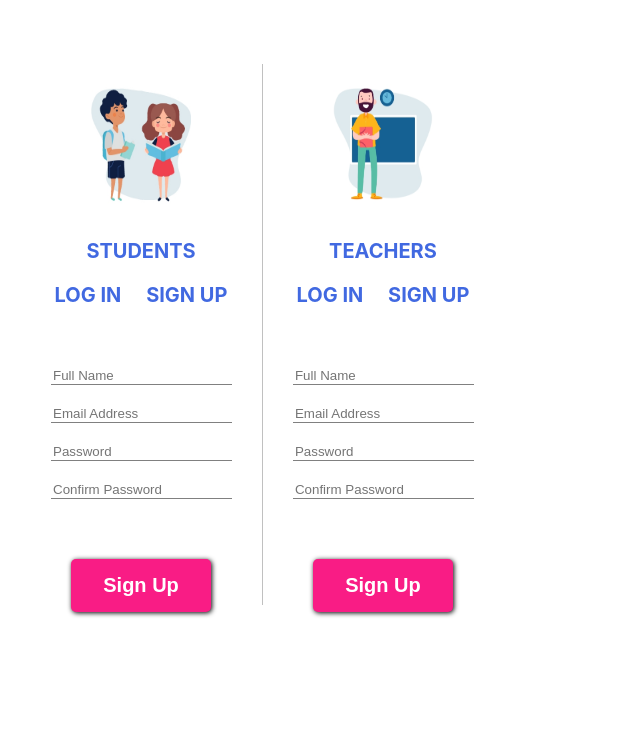
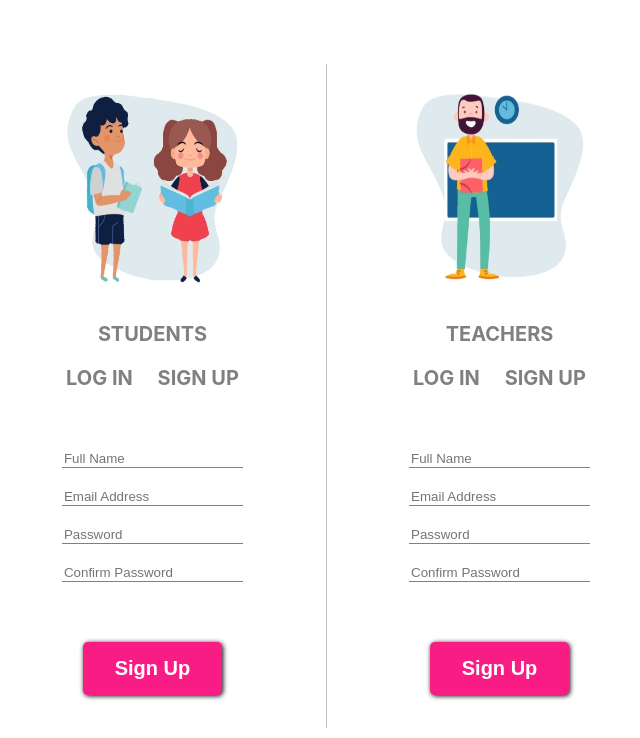
Before and after one commit to joechamberlain1/missionxteamzero-1, a React (Create React App) app: page /SignUp in a window 1280 px wide. Shown: the top 738 px of the page, without its empty margins (314-954 px from the left). Built offline with nearby package versions, Linux system fonts and the light colour scheme.

Commit message:
have moved all css for login/signup to one page

```diff
--- a/src/CSS/SignUp.css
+++ b/src/CSS/SignUp.css
@@ -1,12 +1,12 @@
-.Login{
+.Form{
     display: flex;
+    /* have kept the grid code incase we wanted to change */
+    /* display: grid;
+    grid-template-columns: auto auto; */
     justify-content: center;
-    z-index: 100;
-    align-items: center;
-    color:royalblue;
+    color:grey;
     text-align: center;
     padding: 5%;
-    width: 80%;
     text-decoration: none;
     font-family: -apple-system, BlinkMacSystemFont, "Segoe UI", Roboto, Oxygen,
     Ubuntu, Cantarell, "Open Sans", "Helvetica Neue", sans-serif;
@@ -16,51 +16,63 @@
 
 }
 
-
-
+/* these next two are the same apart from the border which is currently on the teacher's left */
 
 .StudentSignUp{
-    background-color: white;
-    width:200px;
-    height: 500px;
-    align-items: center;
-    justify-content: center;
+
+    width: 300px;
     padding: 2%;
     flex-wrap: nowrap;
 }
 
-a{
-    color: inherit;
-    margin:10px;
-    text-decoration:none;
-    margin-bottom: 2px;
+.TeacherSignUp{
 
-}
-
-
-a:hover{
-    text-decoration: underline 1px solid #F91C85;
-
-}
-
-.LogInPic{
-    height:120px;
-    width: 100px;
-    margin-bottom: 10px;
-    z-index: 1;
-}
-
-.TeacherLogIn{
-    background-color: white;
-    width:200px;
-    height: 500px;
-    align-items: center;
-    justify-content: center;
+    width:300px;
     padding: 2%;
     border-left: solid silver 0.25px;
     flex-wrap: nowrap;
 
 }
+
+/* these next two are the same apart from the border which is currently on the teacher's left */
+ .StudentLogIn{
+
+    width: 300px;
+    padding: 2%;
+    flex-wrap: nowrap;
+}
+
+.TeacherLogIn{
+
+    width:300px;
+    padding: 2%;
+    border-left: solid silver 0.25px;
+    flex-wrap: nowrap;
+
+}
+
+
+.Form a{
+    color: inherit;
+    margin:10px;
+    text-decoration:none;
+    margin-bottom: 5px;
+}
+
+/*needs to make it so the button doesn't have a border also*/
+/* .Form a:hover{
+    border-bottom: grey 1px solid;
+
+} */
+
+.FormPic{
+
+    height: 200px;
+    width: 170px;
+    margin-bottom: 10px;
+
+}
+
 
 .UserInput{
     position: relative;
@@ -77,7 +89,7 @@ a:hover{
 
 }
 
-.LogInButton{
+.FormButton{
     background-color:#F91C85;;
     color: white;
     margin-top: 50px;
@@ -86,8 +98,10 @@ a:hover{
     border-radius: 5px;
     box-shadow: 1px 1px 5px black;
     font-size: 20px;
+
 }
 
-.LogInButton:hover{
+.FormButton:hover{
     border: white 1px solid;
+
 }
--- a/src/CSS/login.css
+++ /dev/null
@@ -1,93 +0,0 @@
-
-
-/* Have commented all this out so I can make sure all the css is on one page for the log in and sign up.
-Might just need to change some class names so it all makes sense */
-
-.SignUp{
-    display: flex;
-    justify-content: center;
-    z-index: 100;
-    align-items: center;
-    color:royalblue;
-    text-align: center;
-    padding: 5%;
-    width: 80%;
-    text-decoration: none;
-    font-family: -apple-system, BlinkMacSystemFont, "Segoe UI", Roboto, Oxygen,
-    Ubuntu, Cantarell, "Open Sans", "Helvetica Neue", sans-serif;
-    text-transform: uppercase;
-    font-size: 20px;
-    font-weight: bolder;
-}
-
-
-.StudentLogIn{
-    background-color: white;
-    width:200px;
-    height: 500px;
-    align-items: center;
-    justify-content: center;
-    padding: 2%;
-
-}
-
-a{
-    color: inherit;
-    margin:10px;
-    text-decoration:none;
-    margin-bottom: 2px;
-
-}
-
-
-a:hover{
-    text-decoration: underline 1px solid #F91C85;
-
-}
-
-.LogInPic{
-    height:120px;
-    width: 100px;
-    margin-bottom: 10px;
-    z-index: 1;
-}
-
-.TeacherLogIn{
-    background-color: white;
-    width:200px;
-    height: 500px;
-    align-items: center;
-    justify-content: center;
-    padding: 2%;
-    border-left: solid silver 0.25px;
-}
-
-.UserInput{
-    position: relative;
-    align-items: flex-end;
-    margin-top: 50px;
-
-}
-
-.UserInput input{
-
-    margin:10px;
-    border: none;
-    border-bottom: solid 1px grey;
-
-}
-
-.LogInButton{
-    background-color:#F91C85;;
-    color: white;
-    margin-top: 50px;
-    border: none;
-    padding: 15px 32px;
-    border-radius: 5px;
-    box-shadow: 1px 1px 5px black;
-    font-size: 20px;
-}
-
-.LogInButton:hover{
-    border: white 1px solid;
-}
--- a/src/Components/Login.js
+++ b/src/Components/Login.js
@@ -1,5 +1,5 @@
 import React from 'react';
-import '../CSS/login.css'
+import '../CSS/SignUp.css'
 import students from '../Students.jpg'
 import teachers from '../teacher-1.jpg'
 import {Link } from 'react-router-dom'
@@ -8,11 +8,11 @@ import {Link } from 'react-router-dom'
 function LogIn() {
   return (
     // needs a better class name now I've found out that signup needs to go here too
-    <div className='Login'>
+    <div className='Form'>
 
       {/* <h1>LOG IN</h1>    */}
       <div className='StudentLogIn'>
-        <img src={students} className="LogInPic" alt="Students" />
+        <img src={students} className="FormPic" alt="Students" />
         <p>Students</p>
         {/* these a tags will be changed to Link once we have added in the newer pages */}
         <a href='#'>Log In</a> <Link to='/SignUp'>Sign Up</Link>
@@ -21,13 +21,13 @@ function LogIn() {
           <input placeholder='Email Address'></input>
           <input placeholder="Password"></input>
           {/* have added link to the student project library page. User data has not been added yet */}
-          <Link to="/StudentProjectLib"><button className="LogInButton">Log In</button></Link>
+          <Link to="/StudentProjectLib"><button className="FormButton">Log In</button></Link>
         </div>
         </div>
       </div>
 
       <div className='TeacherLogIn'>
-        <img src={teachers} className="LogInPic" alt="Teacher" />
+        <img src={teachers} className="FormPic" alt="Teacher" />
         <p>Teachers</p>
         {/* these a tags will be changed to Link once we have added in the newer pages */}
         <a href='#'>Log In</a> <Link to='/SignUp'>Sign Up</Link>
@@ -36,7 +36,7 @@ function LogIn() {
           <input type='email' required placeholder='Email Address'></input>
           <input placeholder="Password"></input>
           {/* Will be changed to teachers page once the page has been made */}
-          <Link to="/StudentProjectLib"><button className="LogInButton">Log In</button></Link>
+          <Link to="/teacherpro"><button className="FormButton">Log In</button></Link>
           </div>
 
         </div>
--- a/src/Components/SignUp.js
+++ b/src/Components/SignUp.js
@@ -7,29 +7,31 @@ import { Link } from 'react-router-dom';
 function SignUp(){
     return(
 
-        <div className ='SignUp'>
-            <div className='StudentLogIn'>
-            <img src={students} className='LogInPic' alt='Students' />
+        <div className ='Form'>
+            <div className='StudentSignUp'>
+            <img src={students} className='FormPic' alt='Students' />
             <p>Students</p>
         {/* these a tags will be changed to Link once we have added in the newer pages */}
         <Link to='/LogIn'>Log In</Link> <Link to='/SignUp'>Sign Up</Link>
         <div className='UserInput'>
-        <div className='SignUpInput'>
+
         <input placeholder='Full Name'></input>
         <input placeholder='Email Address' name='email' required></input>
         <input placeholder='Password'></input>
         <input placeholder='Confirm Password'></input>
           {/* have added link to the student project library page. User data has not been added yet */}
-          <Link to="/LogIn"><button className="LogInButton">Sign Up</button></Link>
-        </div>
+          <Link to="/LogIn"><button className="FormButton">Sign Up</button></Link>
+
         </div>
       </div>
 
-      <div className='TeacherLogIn'>
-        <img src={teachers} className="LogInPic" alt="Teacher" />
+      <div className='TeacherSignUp'>
+        <img src={teachers} className="FormPic" alt="Teacher" />
         <p>Teachers</p>
         {/* these a tags will be changed to Link once we have added in the newer pages */}
+        <div className='FormLink'>
         <Link to='/LogIn'>Log In</Link> <Link to='/SignUp'>Sign Up</Link>
+        </div>
         <div className='UserInput'>
         <div className='SignUpInput'>
         <input placeholder='Full Name'></input>
@@ -37,7 +39,7 @@ function SignUp(){
         <input placeholder='Password'></input>
         <input placeholder='Confirm Password'></input>
           {/* Will be changed to teachers page once the page has been made */}
-          <Link to="/LogIn"><button className="LogInButton">Sign Up</button></Link>
+          <Link to="/LogIn"><button className="FormButton">Sign Up</button></Link>
           </div>
           </div>
         </div>
```
